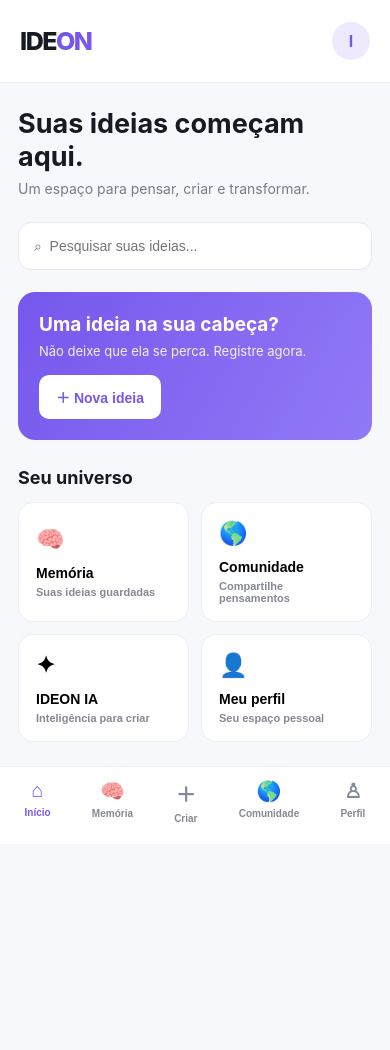
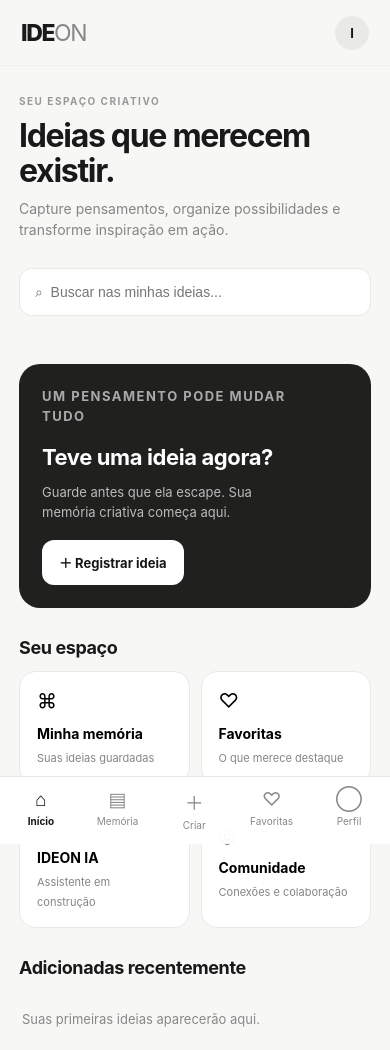
Before and after one commit to oliveiradiasbruno226-collab/ideon-projeto-2026, a plain HTML site: page index.html in a window 390 px wide. Before the commit the page ends 971 px from the top, so only its background shows below. Drawn offline with Linux system fonts and the light colour scheme.

Commit message:
Atualiza interface mobile do IDEON e recursos locais de ideias

```diff
--- a/index.html
+++ b/index.html
@@ -1,487 +1,70 @@
-<!DOCTYPE html>
+<!doctype html>
 <html lang="pt-BR">
 <head>
-<meta charset="UTF-8">
-<meta name="viewport" content="width=device-width, initial-scale=1.0">
-<meta name="theme-color" content="#ffffff">
-<title>IDEON — Sua inteligência em ideias</title>
-
+<meta charset="utf-8"><meta name="viewport" content="width=device-width,initial-scale=1,viewport-fit=cover">
+<meta name="theme-color" content="#f7f7f5"><title>IDEON — Suas ideias, em um só lugar</title>
 <style>
-* {
-  margin: 0;
-  padding: 0;
-  box-sizing: border-box;
-}
-
-body {
-  font-family: -apple-system, BlinkMacSystemFont, "Segoe UI", sans-serif;
-  background: #f7f8fc;
-  color: #171923;
-  padding-bottom: 90px;
-}
-
-header {
-  background: white;
-  padding: 22px 20px;
-  display: flex;
-  justify-content: space-between;
-  align-items: center;
-  border-bottom: 1px solid #eee;
-}
-
-.logo {
-  font-size: 25px;
-  font-weight: 850;
-  letter-spacing: -1.5px;
-}
-
-.logo span {
-  color: #7657ed;
-}
-
-.avatar {
-  width: 38px;
-  height: 38px;
-  border-radius: 50%;
-  background: #eee9ff;
-  color: #7657ed;
-  display: grid;
-  place-items: center;
-  font-weight: bold;
-}
-
-main {
-  padding: 24px 18px;
-  max-width: 650px;
-  margin: auto;
-}
-
-.welcome {
-  margin-bottom: 25px;
-}
-
-.welcome h1 {
-  font-size: 27px;
-  margin-bottom: 7px;
-}
-
-.welcome p {
-  color: #777b8a;
-  font-size: 14px;
-}
-
-.search {
-  width: 100%;
-  padding: 15px;
-  border: 1px solid #e8e8ef;
-  border-radius: 13px;
-  background: white;
-  font-size: 14px;
-  outline: none;
-  margin-bottom: 22px;
-}
-
-.search:focus, textarea:focus {
-  border-color: #7657ed;
-}
-
-.create {
-  background: linear-gradient(120deg, #7657ed, #9279f6);
-  color: white;
-  border-radius: 17px;
-  padding: 21px;
-  margin-bottom: 27px;
-}
-
-.create h2 {
-  font-size: 19px;
-  margin-bottom: 7px;
-}
-
-.create p {
-  font-size: 13px;
-  opacity: .9;
-  margin-bottom: 16px;
-}
-
-button {
-  border: none;
-  cursor: pointer;
-  font-weight: 650;
-  font-size: 14px;
-}
-
-.create button {
-  background: white;
-  color: #7657ed;
-  padding: 12px 17px;
-  border-radius: 10px;
-}
-
-.section-title {
-  font-size: 18px;
-  margin-bottom: 14px;
-}
-
-.grid {
-  display: grid;
-  grid-template-columns: repeat(2, 1fr);
-  gap: 12px;
-  margin-bottom: 28px;
-}
-
-.card {
-  background: white;
-  border: 1px solid #eeeef3;
-  padding: 17px;
-  border-radius: 15px;
-  text-align: left;
-}
-
-.card .icon {
-  font-size: 23px;
-  margin-bottom: 12px;
-}
-
-.card h3 {
-  font-size: 14px;
-  margin-bottom: 5px;
-}
-
-.card p {
-  font-size: 11px;
-  color: #858895;
-}
-
-.idea {
-  background: white;
-  padding: 17px;
-  border: 1px solid #eeeef3;
-  border-radius: 14px;
-  margin-bottom: 11px;
-}
-
-.idea h3 {
-  font-size: 15px;
-  margin-bottom: 8px;
-}
-
-.idea p {
-  font-size: 13px;
-  color: #777b8a;
-  line-height: 1.5;
-  white-space: pre-wrap;
-}
-
-.idea small {
-  display: block;
-  color: #999;
-  margin-top: 10px;
-}
-
-.delete {
-  color: #d14b65;
-  background: transparent;
-  margin-top: 12px;
-  font-size: 12px;
-}
-
-nav {
-  position: fixed;
-  bottom: 0;
-  left: 0;
-  right: 0;
-  background: white;
-  border-top: 1px solid #eee;
-  display: flex;
-  justify-content: space-around;
-  padding: 12px 4px 20px;
-  z-index: 10;
-}
-
-nav button {
-  background: transparent;
-  color: #858895;
-  font-size: 10px;
-  display: flex;
-  flex-direction: column;
-  align-items: center;
-  gap: 5px;
-}
-
-nav button span {
-  font-size: 20px;
-}
-
-nav button.active {
-  color: #7657ed;
-}
-
-.view {
-  display: none;
-}
-
-.view.active {
-  display: block;
-}
-
-textarea {
-  width: 100%;
-  min-height: 125px;
-  padding: 14px;
-  border: 1px solid #e8e8ef;
-  border-radius: 12px;
-  font: inherit;
-  resize: vertical;
-  outline: none;
-  margin: 15px 0;
-}
-
-.primary {
-  background: #7657ed;
-  color: white;
-  padding: 14px 20px;
-  border-radius: 11px;
-  width: 100%;
-}
-
-.info {
-  background: white;
-  border: 1px solid #eee;
-  border-radius: 15px;
-  padding: 18px;
-  margin-bottom: 12px;
-  line-height: 1.6;
-  color: #686b78;
-  font-size: 14px;
-}
-
-.empty {
-  color: #888;
-  font-size: 13px;
-  padding: 18px 0;
-}
-
-</style>
-</head>
-
+:root{--bg:#f7f7f5;--paper:#fff;--ink:#191919;--muted:#858585;--line:#e9e9e6;--soft:#f0f0ed;--dark:#20201f}
+*{box-sizing:border-box}body{margin:0;background:var(--bg);color:var(--ink);font-family:-apple-system,BlinkMacSystemFont,"Segoe UI",sans-serif;padding-bottom:94px;-webkit-font-smoothing:antialiased}
+header{height:66px;padding:0 21px;display:flex;align-items:center;justify-content:space-between;position:sticky;top:0;background:#f7f7f5ed;backdrop-filter:blur(16px);border-bottom:1px solid #00000008;z-index:3}
+.logo{font-size:23px;font-weight:800;letter-spacing:-1.4px}.logo span{font-weight:400;color:#888}.avatar{width:34px;height:34px;border-radius:50%;background:#e9e9e5;display:grid;place-items:center;font-size:13px;font-weight:700}
+main{max-width:660px;margin:auto;padding:29px 19px}.view{display:none}.view.active{display:block}
+.kicker{font-size:10px;letter-spacing:1.5px;text-transform:uppercase;color:#999;font-weight:700;margin:0 0 12px}
+h1{font-size:32px;letter-spacing:-1.3px;line-height:1.08;margin:0 0 10px}h2{font-size:18px;letter-spacing:-.4px;margin:0 0 13px}h3{font-size:15px;margin:0 0 7px}
+.sub{font-size:14px;color:var(--muted);line-height:1.5;margin:0 0 25px}
+.hero{background:var(--dark);color:white;border-radius:21px;padding:23px;margin:23px 0 29px}.hero .kicker{color:#aaa}.hero h2{font-size:22px;max-width:250px;line-height:1.2}.hero p{font-size:13px;color:#bbb;line-height:1.5;max-width:260px;margin:0 0 18px}
+button{font:inherit;cursor:pointer}.btn{border:0;border-radius:12px;padding:13px 17px;font-size:13px;font-weight:650}.light{background:white;color:#171717}.dark{background:var(--dark);color:white}.soft{background:var(--soft);color:#333}
+.search{width:100%;height:48px;border:1px solid var(--line);border-radius:13px;padding:0 15px;background:white;font-size:14px;outline:none;margin:3px 0 25px}
+.tiles{display:grid;grid-template-columns:1fr 1fr;gap:11px;margin:0 0 29px}.tile{background:white;border:1px solid var(--line);border-radius:16px;padding:17px;text-align:left;min-height:105px}.tile .symbol{font-size:20px;margin-bottom:12px}.tile strong{display:block;font-size:14px;margin-bottom:4px}.tile small{color:var(--muted);font-size:11px}
+.idea{background:white;border:1px solid var(--line);border-radius:15px;padding:16px;margin:0 0 10px}.idea p{white-space:pre-wrap;overflow-wrap:anywhere;font-size:14px;line-height:1.5;margin:0 0 10px}.idea small{font-size:11px;color:#999}.actions{display:flex;gap:8px;margin-top:12px}.mini{border:0;border-radius:9px;background:var(--soft);padding:8px 11px;font-size:12px;color:#444}.mini.delete{color:#a33}
+textarea{width:100%;min-height:150px;resize:vertical;border:1px solid var(--line);border-radius:14px;padding:15px;font:inherit;font-size:15px;outline:none;margin:17px 0 12px;background:white}
+.primary{width:100%;border:0;border-radius:13px;background:var(--dark);color:white;padding:15px;font-size:14px;font-weight:650}
+.info{background:white;border:1px solid var(--line);border-radius:15px;padding:17px;margin:12px 0;color:#666;font-size:13px;line-height:1.6}.empty{padding:20px 3px;color:#888;font-size:13px}
+nav{position:fixed;bottom:0;left:0;right:0;z-index:4;display:flex;justify-content:space-around;background:#ffffffed;backdrop-filter:blur(18px);border-top:1px solid var(--line);padding:10px 3px calc(12px + env(safe-area-inset-bottom))}
+nav button{border:0;background:none;color:#888;display:flex;flex-direction:column;align-items:center;gap:4px;font-size:10px;min-width:52px}nav button span{font-size:19px}nav button.active{color:#171717;font-weight:700}
+@media(min-width:600px){main{padding-top:42px}.hero{padding:29px}}
+</style></head>
 <body>
-
-<header>
-  <div class="logo">IDE<span>ON</span></div>
-  <div class="avatar">I</div>
-</header>
-
+<header><div class="logo">IDE<span>ON</span></div><div class="avatar">I</div></header>
 <main>
-
 <section id="inicio" class="view active">
-  <div class="welcome">
-    <h1>Suas ideias começam aqui.</h1>
-    <p>Um espaço para pensar, criar e transformar.</p>
-  </div>
-
-  <input class="search" id="search" placeholder="⌕  Pesquisar suas ideias..." oninput="renderIdeas()">
-
-  <div class="create">
-    <h2>Uma ideia na sua cabeça?</h2>
-    <p>Não deixe que ela se perca. Registre agora.</p>
-    <button onclick="show('criar')">＋ Nova ideia</button>
-  </div>
-
-  <h2 class="section-title">Seu universo</h2>
-
-  <div class="grid">
-    <button class="card" onclick="show('memoria')">
-      <div class="icon">🧠</div>
-      <h3>Memória</h3>
-      <p>Suas ideias guardadas</p>
-    </button>
-
-    <button class="card" onclick="show('comunidade')">
-      <div class="icon">🌎</div>
-      <h3>Comunidade</h3>
-      <p>Compartilhe pensamentos</p>
-    </button>
-
-    <button class="card" onclick="show('ia')">
-      <div class="icon">✦</div>
-      <h3>IDEON IA</h3>
-      <p>Inteligência para criar</p>
-    </button>
-
-    <button class="card" onclick="show('perfil')">
-      <div class="icon">👤</div>
-      <h3>Meu perfil</h3>
-      <p>Seu espaço pessoal</p>
-    </button>
-  </div>
-
-  <h2 class="section-title">Ideias recentes</h2>
-  <div id="recent"></div>
+<p class="kicker">Seu espaço criativo</p><h1>Ideias que merecem existir.</h1><p class="sub">Capture pensamentos, organize possibilidades e transforme inspiração em ação.</p>
+<input id="search" class="search" placeholder="⌕  Buscar nas minhas ideias..." oninput="render()">
+<div class="hero"><p class="kicker">Um pensamento pode mudar tudo</p><h2>Teve uma ideia agora?</h2><p>Guarde antes que ela escape. Sua memória criativa começa aqui.</p><button class="btn light" onclick="show('criar')">＋ Registrar ideia</button></div>
+<h2>Seu espaço</h2><div class="tiles">
+<button class="tile" onclick="show('memoria')"><div class="symbol">⌘</div><strong>Minha memória</strong><small>Suas ideias guardadas</small></button>
+<button class="tile" onclick="show('favoritas')"><div class="symbol">♡</div><strong>Favoritas</strong><small>O que merece destaque</small></button>
+<button class="tile" onclick="show('ia')"><div class="symbol">✳</div><strong>IDEON IA</strong><small>Assistente em construção</small></button>
+<button class="tile" onclick="show('comunidade')"><div class="symbol">◎</div><strong>Comunidade</strong><small>Conexões e colaboração</small></button>
+</div><h2>Adicionadas recentemente</h2><div id="recent"></div>
 </section>
-
-<section id="criar" class="view">
-  <h1>Nova ideia ✨</h1>
-  <p style="color:#888;margin-top:8px">Toda grande criação começa com um pensamento.</p>
-
-  <textarea id="ideaText" placeholder="Escreva sua ideia aqui..."></textarea>
-
-  <button class="primary" onclick="saveIdea()">Guardar na minha memória</button>
-</section>
-
-<section id="memoria" class="view">
-  <h1>Minha memória 🧠</h1>
-  <p style="color:#888;margin:8px 0 20px">Tudo aquilo que você não quer esquecer.</p>
-  <div id="allIdeas"></div>
-</section>
-
-<section id="comunidade" class="view">
-  <h1>Comunidade 🌎</h1>
-  <p style="color:#888;margin:10px 0 20px">Um lugar para compartilhar conhecimento e ideias.</p>
-  <div class="info">
-    <h3>Em desenvolvimento</h3>
-    <p>A comunidade permitirá publicar ideias, conhecer criadores, colaborar em projetos e descobrir novas oportunidades.</p>
-  </div>
-</section>
-
-<section id="ia" class="view">
-  <h1>IDEON IA ✦</h1>
-  <p style="color:#888;margin:10px 0 20px">Seu futuro assistente inteligente.</p>
-
-  <div class="info">
-    <h3>O que queremos construir?</h3>
-    <p>Uma inteligência capaz de encontrar conexões entre suas ideias, recuperar pensamentos antigos, organizar projetos e sugerir novas possibilidades.</p>
-  </div>
-
-  <div class="info">
-    <strong>Primeira missão</strong>
-    <p>Guarde suas ideias na memória. Elas serão a base para as futuras funções inteligentes do IDEON.</p>
-  </div>
-  <p style="font-size:11px;color:#999">Esta versão ainda não possui conexão com um modelo de IA.</p>
-</section>
-
-<section id="perfil" class="view">
-  <h1>Meu perfil 👤</h1>
-  <div class="info">
-    <h3>Minha conta IDEON</h3>
-    <p>Seu espaço pessoal de criação e organização.</p>
-  </div>
-  <div class="info">
-    <h3>Minha memória</h3>
-    <p id="count">0 ideias guardadas</p>
-  </div>
-  <div class="info">
-    <h3>Versão</h3>
-    <p>IDEON — Protótipo 0.1</p>
-  </div>
-</section>
-
+<section id="criar" class="view"><p class="kicker">Captura rápida</p><h1>Nova ideia.</h1><p class="sub">Não precisa estar perfeita. Comece escrevendo.</p><textarea id="ideaText" placeholder="Escreva sua ideia aqui..."></textarea><button class="primary" onclick="saveIdea()">Guardar na minha memória</button></section>
+<section id="memoria" class="view"><p class="kicker">Arquivo pessoal</p><h1>Minha memória.</h1><p class="sub">Todas as ideias que você decidiu guardar.</p><div id="allIdeas"></div></section>
+<section id="favoritas" class="view"><p class="kicker">Coleção especial</p><h1>Favoritas.</h1><p class="sub">Ideias marcadas por você.</p><div id="favIdeas"></div></section>
+<section id="ia" class="view"><p class="kicker">Inteligência criativa</p><h1>IDEON IA.</h1><p class="sub">Uma assistente para ajudar suas ideias a evoluírem.</p><div class="info"><h3>Em construção</h3>Esta versão ainda não está conectada a um modelo de inteligência artificial. Por enquanto, guarde suas ideias: elas permanecerão disponíveis neste navegador.</div></section>
+<section id="comunidade" class="view"><p class="kicker">Compartilhar e colaborar</p><h1>Comunidade.</h1><p class="sub">Um espaço para criadores se encontrarem.</p><div class="info"><h3>Próxima etapa</h3>A comunidade pública ainda precisa de contas e banco de dados. Não há publicações compartilhadas nesta versão.</div></section>
+<section id="perfil" class="view"><p class="kicker">Seu espaço</p><h1>Meu perfil.</h1><div class="info"><h3>Minha memória</h3><p id="count">0 ideias guardadas</p></div><div class="info"><h3>Sobre o IDEON</h3>Versão inicial em evolução. Suas ideias ficam armazenadas localmente neste navegador.</div></section>
 </main>
-
 <nav>
-  <button class="active" onclick="show('inicio',this)"><span>⌂</span>Início</button>
-  <button onclick="show('memoria',this)"><span>🧠</span>Memória</button>
-  <button onclick="show('criar',this)"><span>＋</span>Criar</button>
-  <button onclick="show('comunidade',this)"><span>🌎</span>Comunidade</button>
-  <button onclick="show('perfil',this)"><span>♙</span>Perfil</button>
+<button class="active" onclick="show('inicio',this)"><span>⌂</span>Início</button>
+<button onclick="show('memoria',this)"><span>▤</span>Memória</button>
+<button onclick="show('criar',this)"><span>＋</span>Criar</button>
+<button onclick="show('favoritas',this)"><span>♡</span>Favoritas</button>
+<button onclick="show('perfil',this)"><span>◯</span>Perfil</button>
 </nav>
-
 <script>
-let ideas = JSON.parse(localStorage.getItem("ideon_ideas") || "[]");
-
-function show(id, btn) {
-  document.querySelectorAll(".view").forEach(v => v.classList.remove("active"));
-  document.getElementById(id).classList.add("active");
-
-  document.querySelectorAll("nav button").forEach(b => b.classList.remove("active"));
-
-  if(btn) btn.classList.add("active");
-
-  if(id === "memoria") renderIdeas();
-  if(id === "inicio") renderIdeas();
-  if(id === "perfil") updateCount();
-
-  window.scrollTo(0,0);
-}
-
-function saveIdea() {
-  const text = document.getElementById("ideaText").value.trim();
-
-  if(!text) {
-    alert("Escreva sua ideia primeiro.");
-    return;
-  }
-
-  ideas.unshift({
-    id: Date.now(),
-    text: text,
-    date: new Date().toLocaleDateString("pt-BR")
-  });
-
-  localStorage.setItem("ideon_ideas", JSON.stringify(ideas));
-
-  document.getElementById("ideaText").value = "";
-
-  alert("Sua ideia foi guardada!");
-  renderIdeas();
-  updateCount();
-  show("memoria");
-}
-
-function deleteIdea(id) {
-  if(!confirm("Deseja excluir esta ideia?")) return;
-
-  ideas = ideas.filter(i => i.id !== id);
-  localStorage.setItem("ideon_ideas", JSON.stringify(ideas));
-
-  renderIdeas();
-  updateCount();
-}
-
-function renderIdeas() {
-  const recent = document.getElementById("recent");
-  const all = document.getElementById("allIdeas");
-  const search = document.getElementById("search");
-  const term = search ? search.value.toLowerCase() : "";
-
-  const filtered = ideas.filter(i => i.text.toLowerCase().includes(term));
-
-  function card(i) {
-    return `
-      <div class="idea">
-        <p>${escapeHTML(i.text)}</p>
-        <small>Guardada em ${i.date}</small>
-        <button class="delete" onclick="deleteIdea(${i.id})">Excluir ideia</button>
-      </div>`;
-  }
-
-  recent.innerHTML = ideas.length
-    ? ideas.slice(0,3).map(card).join("")
-    : '<p class="empty">Suas primeiras ideias aparecerão aqui.</p>';
-
-  all.innerHTML = filtered.length
-    ? filtered.map(card).join("")
-    : '<p class="empty">Nenhuma ideia encontrada.</p>';
-}
-
-function escapeHTML(text) {
-  return text.replace(/[&<>"']/g, char => ({
-    "&":"&amp;",
-    "<":"&lt;",
-    ">":"&gt;",
-    '"':"&quot;",
-    "'":"&#039;"
-  })[char]);
-}
-
-function updateCount() {
-  document.getElementById("count").textContent =
-    ideas.length + (ideas.length === 1 ? " ideia guardada" : " ideias guardadas");
-}
-
-renderIdeas();
-updateCount();
-</script>
-
-</body>
-</html>
+const STORAGE_KEY="ideon_ideas";
+let ideas=[];
+try{const saved=JSON.parse(localStorage.getItem(STORAGE_KEY)||"[]");ideas=Array.isArray(saved)?saved:[]}catch(e){ideas=[]}
+function persist(){localStorage.setItem(STORAGE_KEY,JSON.stringify(ideas))}
+function show(id,btn){document.querySelectorAll(".view").forEach(v=>v.classList.remove("active"));document.getElementById(id).classList.add("active");document.querySelectorAll("nav button").forEach(b=>b.classList.remove("active"));if(btn)btn.classList.add("active");else{const map={inicio:0,memoria:1,criar:2,favoritas:3,perfil:4};document.querySelectorAll("nav button")[map[id]??0].classList.add("active")}render();window.scrollTo(0,0)}
+function esc(s){return String(s??"").replace(/[&<>"']/g,c=>({"&":"&amp;","<":"&lt;",">":"&gt;",'"':"&quot;","'":"&#039;"}[c]))}
+function isFav(i){return i.favorite===true}
+function card(i){const date=esc(i.date||"Data não informada");return '<article class="idea"><p>'+esc(i.text)+'</p><small>Guardada em '+date+'</small><div class="actions"><button class="mini" onclick="toggleFav('+Number(i.id)+')">'+(isFav(i)?"♥ Favorita":"♡ Favoritar")+'</button><button class="mini" onclick="editIdea('+Number(i.id)+')">Editar</button><button class="mini delete" onclick="deleteIdea('+Number(i.id)+')">Excluir</button></div></article>'}
+function render(){const term=(document.getElementById("search")?.value||"").toLocaleLowerCase("pt-BR");const filtered=ideas.filter(i=>String(i.text||"").toLocaleLowerCase("pt-BR").includes(term));const recent=document.getElementById("recent"),all=document.getElementById("allIdeas"),fav=document.getElementById("favIdeas");if(recent)recent.innerHTML=ideas.length?ideas.slice(0,3).map(card).join(""):'<p class="empty">Suas primeiras ideias aparecerão aqui.</p>';if(all)all.innerHTML=filtered.length?filtered.map(card).join(""):'<p class="empty">Nenhuma ideia encontrada.</p>';const favorites=ideas.filter(isFav);if(fav)fav.innerHTML=favorites.length?favorites.map(card).join(""):'<p class="empty">Você ainda não marcou favoritas.</p>';const count=document.getElementById("count");if(count)count.textContent=ideas.length+(ideas.length===1?" ideia guardada":" ideias guardadas")}
+function saveIdea(){const field=document.getElementById("ideaText"),value=field.value.trim();if(!value){alert("Escreva sua ideia primeiro.");return}ideas.unshift({id:Date.now(),text:value,date:new Date().toLocaleDateString("pt-BR"),favorite:false});persist();field.value="";render();show("memoria")}
+function toggleFav(id){const item=ideas.find(i=>Number(i.id)===id);if(!item)return;item.favorite=!item.favorite;persist();render()}
+function editIdea(id){const item=ideas.find(i=>Number(i.id)===id);if(!item)return;const updated=prompt("Edite sua ideia:",item.text);if(updated===null)return;if(!updated.trim()){alert("A ideia não pode ficar vazia.");return}item.text=updated.trim();persist();render()}
+function deleteIdea(id){if(!confirm("Deseja excluir esta ideia?"))return;ideas=ideas.filter(i=>Number(i.id)!==id);persist();render()}
+render();
+</script></body></html>
```
